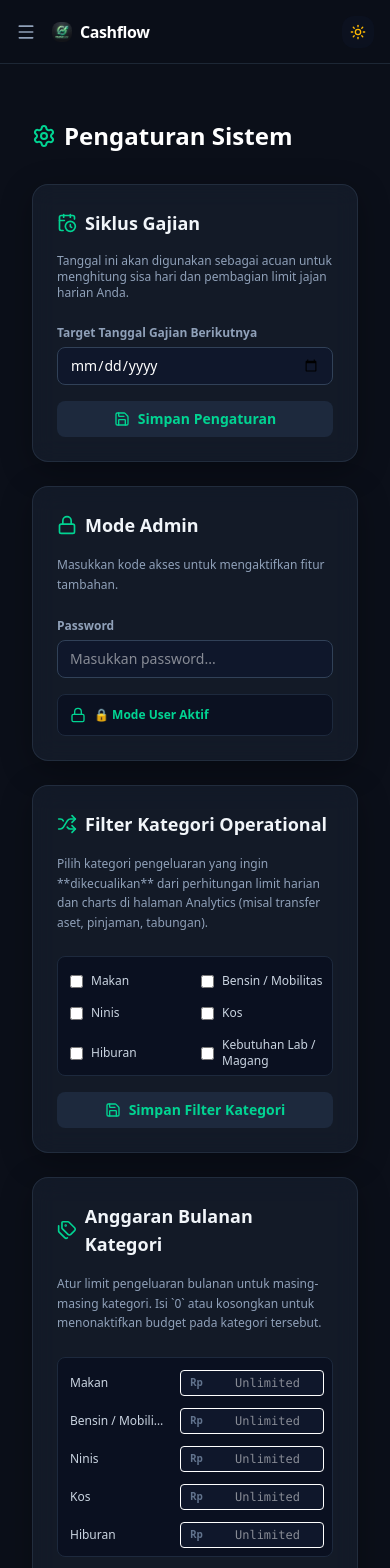
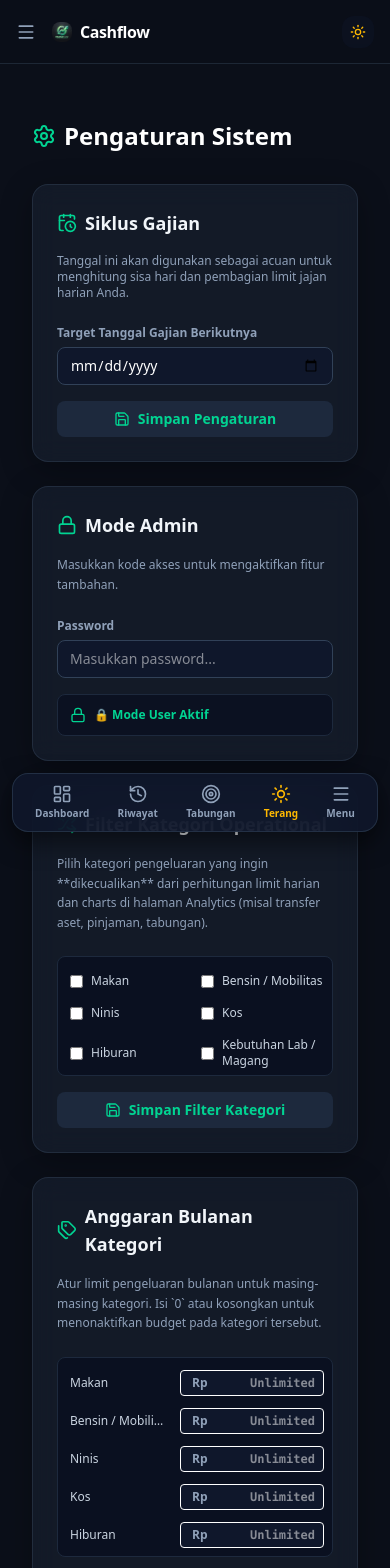
Before and after one commit to rygrffth/cashflow, a Next.js app: page /settings in a window 390 px wide. Shown: the top 1568 px of the page. Built offline with nearby package versions, Linux system fonts and the light colour scheme; no server answers; the database is empty.

Commit message:
feat: format auto nominal titik ribuan di seluruh form & floating bottom navigation dock untuk mobile (iPhone 13)

```diff
--- a/src/app/layout.tsx
+++ b/src/app/layout.tsx
@@ -68,7 +68,7 @@ export default function RootLayout({
         <RegisterSW />
         <Sidebar />
         <div className="flex-1 min-w-0 main-content-wrapper">
-          <main className="max-w-7xl mx-auto px-4 sm:px-6 lg:px-8 py-6">
+          <main className="max-w-7xl mx-auto px-4 sm:px-6 lg:px-8 py-6 pb-28 md:pb-6">
             {children}
           </main>
         </div>
--- a/src/app/piutang/page.tsx
+++ b/src/app/piutang/page.tsx
@@ -560,11 +560,11 @@ export default function PiutangPage() {
 
               <div className="flex flex-col gap-1">
                 <label className="text-xs font-semibold text-slate-400">Nominal (Rp)</label>
-                <input
-                  type="number"
+                <CurrencyInput
+                  placeholder="0"
                   value={editingPiutang.nominal}
-                  onChange={e => setEditingPiutang({ ...editingPiutang, nominal: e.target.value })}
-                  className="bg-slate-900 border border-slate-700 rounded-lg px-3 py-2 text-white outline-none focus:border-emerald-500 text-xs"
+                  onChangeValue={val => setEditingPiutang({ ...editingPiutang, nominal: val })}
+                  className="bg-slate-900 border border-slate-700 rounded-lg px-3 py-2 text-white outline-none focus:border-emerald-500 text-xs w-full font-bold"
                   required
                 />
               </div>
--- a/src/app/settings/page.tsx
+++ b/src/app/settings/page.tsx
@@ -5,6 +5,7 @@ import { supabase } from '@/lib/supabase';
 import { Settings, Save, Loader2, CalendarClock, Lock, Unlock, Database, Shuffle, Tags, Download, FileSpreadsheet } from 'lucide-react';
 import { BASE_CATEGORIES } from '@/config/categories';
 import { calculateGajianCycle } from '@/lib/gajianUtils';
+import CurrencyInput from '@/components/CurrencyInput';
 
 export default function SettingsPage() {
   const [loading, setLoading] = useState(true);
@@ -544,20 +545,19 @@ export default function SettingsPage() {
                 return (
                   <div key={cat} className="flex justify-between items-center gap-4">
                     <span className="text-slate-300 font-medium truncate">{cat}</span>
-                    <div className="relative flex-shrink-0 w-36">
-                      <span className="absolute left-2.5 top-1/2 -translate-y-1/2 text-[10px] text-slate-500 font-bold">Rp</span>
-                      <input
-                        type="number"
+                    <div className="flex-shrink-0 w-36">
+                      <CurrencyInput
+                        prefix="Rp"
                         placeholder="Unlimited"
                         value={currentVal}
-                        onChange={(e) => {
-                          const val = e.target.value === '' ? 0 : Math.max(0, parseInt(e.target.value));
+                        onChangeValue={(val) => {
+                          const num = val === '' ? 0 : Number(val);
                           setCategoryBudgets({
                             ...categoryBudgets,
-                            [cat]: val
+                            [cat]: num
                           });
                         }}
-                        className="bg-slate-900 border border-slate-750 rounded px-2 py-1 pl-8 text-right text-white focus:outline-none focus:border-emerald-500 text-xs w-full font-mono"
+                        className="bg-slate-900 border border-slate-750 rounded px-2 py-1 text-right text-white focus:outline-none focus:border-emerald-500 text-xs w-full font-mono font-bold"
                       />
                     </div>
                   </div>
--- a/src/app/settlement/page.tsx
+++ b/src/app/settlement/page.tsx
@@ -366,11 +366,11 @@ export default function SettlementPage() {
 
                 <div className="flex flex-col gap-1">
                   <label className="text-xs font-semibold text-slate-400">Nominal (Rp)</label>
-                  <input
-                    type="number"
+                  <CurrencyInput
+                    placeholder="0"
                     value={editingSettle.nominal}
-                    onChange={e => setEditingSettle({ ...editingSettle, nominal: e.target.value })}
-                    className="bg-slate-900 border border-slate-700 rounded-lg px-3 py-2 text-white outline-none focus:border-emerald-500 text-xs"
+                    onChangeValue={val => setEditingSettle({ ...editingSettle, nominal: val })}
+                    className="bg-slate-900 border border-slate-700 rounded-lg px-3 py-2 text-white outline-none focus:border-emerald-500 text-xs w-full font-bold"
                     required
                   />
                 </div>
--- a/src/components/CurrencyInput.tsx
+++ b/src/components/CurrencyInput.tsx
@@ -5,7 +5,7 @@ import React from 'react';
 interface CurrencyInputProps extends Omit<React.InputHTMLAttributes<HTMLInputElement>, 'onChange' | 'value'> {
   value: string | number;
   onChangeValue: (rawValue: string) => void;
-  prefix?: string;
+  prefix?: string | null;
 }
 
 export default function CurrencyInput({
@@ -28,23 +28,25 @@ export default function CurrencyInput({
     const inputVal = e.target.value;
     // Extract only digits
     const rawDigits = inputVal.replace(/\D/g, '');
-    onChangeValue(rawDigits);
+    // Sanitize leading zeros unless it's just '0'
+    const sanitized = rawDigits ? String(Number(rawDigits)) : '';
+    onChangeValue(sanitized);
   };
 
   return (
     <div className="relative flex items-center w-full">
-      {prefix && (
+      {prefix ? (
         <span className="absolute left-3 text-xs font-semibold text-slate-400 pointer-events-none select-none">
           {prefix}
         </span>
-      )}
+      ) : null}
       <input
         type="text"
         inputMode="numeric"
         value={formatDisplay(value)}
         onChange={handleChange}
         placeholder={placeholder}
-        className={`${prefix ? 'pl-9' : 'pl-3'} ${className}`}
+        className={`${prefix ? 'pl-8' : 'px-3'} ${className}`}
         {...rest}
       />
     </div>
--- a/src/components/Sidebar.tsx
+++ b/src/components/Sidebar.tsx
@@ -168,9 +168,9 @@ export default function Sidebar() {
           })}
         </nav>
 
-        {/* Sidebar Footer (Theme Toggler & Collapse Button on Desktop) */}
+        {/* Sidebar Footer (Theme Toggler & Collapse Button) */}
         <div className={`
-          hidden md:flex flex-col gap-2 p-3 border-t border-[color:var(--card-border)] transition-all duration-300
+          flex flex-col gap-2 p-3 border-t border-[color:var(--card-border)] transition-all duration-300 pb-[max(1rem,env(safe-area-inset-bottom))]
           ${isMounted && isCollapsed ? 'items-center' : 'items-stretch'}
         `}>
           {/* Theme Toggle Button */}
@@ -178,7 +178,7 @@ export default function Sidebar() {
             onClick={toggleTheme}
             title={isCollapsed ? (theme === 'dark' ? 'Mode Terang' : 'Mode Gelap') : undefined}
             className={`
-              flex items-center rounded-xl text-xs sm:text-sm font-semibold text-slate-400 hover:text-slate-200 hover:bg-slate-850/50 border border-transparent transition-all cursor-pointer bg-slate-900/25
+              flex items-center rounded-xl text-xs sm:text-sm font-semibold text-slate-300 hover:text-white hover:bg-slate-800/60 border border-slate-700/40 transition-all cursor-pointer bg-slate-900/40
               ${isMounted && isCollapsed ? 'justify-center h-10 w-10' : 'px-4 py-2.5 gap-3'}
             `}
           >
@@ -195,12 +195,12 @@ export default function Sidebar() {
             )}
           </button>
 
-          {/* Collapse Toggle Button */}
+          {/* Desktop Collapse Toggle Button */}
           <button
             onClick={toggleCollapse}
             title={isCollapsed ? 'Perluas Menu' : 'Ciutkan Menu'}
             className={`
-              flex items-center rounded-xl text-xs sm:text-sm font-semibold text-slate-450 hover:text-white hover:bg-slate-850/50 border border-transparent transition-all cursor-pointer
+              hidden md:flex items-center rounded-xl text-xs sm:text-sm font-semibold text-slate-450 hover:text-white hover:bg-slate-850/50 border border-transparent transition-all cursor-pointer
               ${isMounted && isCollapsed ? 'justify-center h-10 w-10' : 'px-4 py-2.5 gap-3'}
             `}
           >
@@ -213,8 +213,90 @@ export default function Sidebar() {
               </>
             )}
           </button>
+
+          {/* Mobile Close Button at Bottom of Drawer */}
+          <button
+            onClick={() => setIsOpen(false)}
+            className="md:hidden flex items-center justify-center gap-2 px-4 py-2 text-xs font-bold text-slate-400 hover:text-white hover:bg-slate-800/40 rounded-xl transition cursor-pointer"
+          >
+            <X className="w-4 h-4" />
+            <span>Tutup Menu</span>
+          </button>
         </div>
       </aside>
+
+      {/* 📱 Mobile Floating Bottom Dock (Ergonomic for iPhone 13 & one-handed thumb reach) */}
+      <nav
+        aria-label="Mobile Bottom Navigation"
+        className="md:hidden fixed bottom-3 inset-x-3 z-40 bg-slate-900/90 dark:bg-slate-950/90 backdrop-blur-xl border border-slate-700/60 shadow-[0_10px_25px_rgba(0,0,0,0.5)] rounded-2xl px-2 py-1.5 flex items-center justify-around mb-[env(safe-area-inset-bottom,0px)]"
+      >
+        <Link
+          href="/"
+          className={`flex flex-col items-center justify-center py-1 px-2.5 rounded-xl text-[10px] font-bold transition-all ${
+            normalizePath(pathname) === '/'
+              ? 'text-emerald-400 bg-emerald-500/15'
+              : 'text-slate-400 hover:text-slate-200'
+          }`}
+        >
+          <LayoutDashboard className="w-5 h-5 mb-0.5" />
+          <span>Dashboard</span>
+        </Link>
+
+        <Link
+          href="/history"
+          className={`flex flex-col items-center justify-center py-1 px-2.5 rounded-xl text-[10px] font-bold transition-all ${
+            normalizePath(pathname) === '/history'
+              ? 'text-emerald-400 bg-emerald-500/15'
+              : 'text-slate-400 hover:text-slate-200'
+          }`}
+        >
+          <History className="w-5 h-5 mb-0.5" />
+          <span>Riwayat</span>
+        </Link>
+
+        <Link
+          href="/budget"
+          className={`flex flex-col items-center justify-center py-1 px-2.5 rounded-xl text-[10px] font-bold transition-all ${
+            normalizePath(pathname) === '/budget'
+              ? 'text-emerald-400 bg-emerald-500/15'
+              : 'text-slate-400 hover:text-slate-200'
+          }`}
+        >
+          <Target className="w-5 h-5 mb-0.5" />
+          <span>Tabungan</span>
+        </Link>
+
+        {/* 🌓 Quick Theme Toggle right at thumb */}
+        <button
+          onClick={toggleTheme}
+          className="flex flex-col items-center justify-center py-1 px-2.5 rounded-xl text-[10px] font-bold text-slate-400 hover:text-slate-200 transition-all cursor-pointer"
+          title={theme === 'dark' ? 'Mode Terang' : 'Mode Gelap'}
+        >
+          {theme === 'dark' ? (
+            <>
+              <Sun className="w-5 h-5 mb-0.5 text-amber-400" />
+              <span className="text-amber-400">Terang</span>
+            </>
+          ) : (
+            <>
+              <Moon className="w-5 h-5 mb-0.5 text-indigo-400" />
+              <span className="text-indigo-400">Gelap</span>
+            </>
+          )}
+        </button>
+
+        {/* ☰ Full Menu / Sidebar Drawer Trigger */}
+        <button
+          onClick={() => setIsOpen(true)}
+          className={`flex flex-col items-center justify-center py-1 px-2.5 rounded-xl text-[10px] font-bold transition-all cursor-pointer ${
+            isOpen ? 'text-emerald-400 bg-emerald-500/15' : 'text-slate-400 hover:text-slate-200'
+          }`}
+          title="Buka Menu Lengkap"
+        >
+          <Menu className="w-5 h-5 mb-0.5" />
+          <span>Menu</span>
+        </button>
+      </nav>
     </>
   );
 }
```
Also changed, not shown: src/app/history/page.tsx (+6 -4 lines), src/app/investasi/page.tsx (+8 -8 lines), src/app/sync/page.tsx (+6 -4 lines), src/components/JajanSimulator.tsx (+6 -6 lines), src/components/TransactionForm.tsx (+6 -8 lines).
